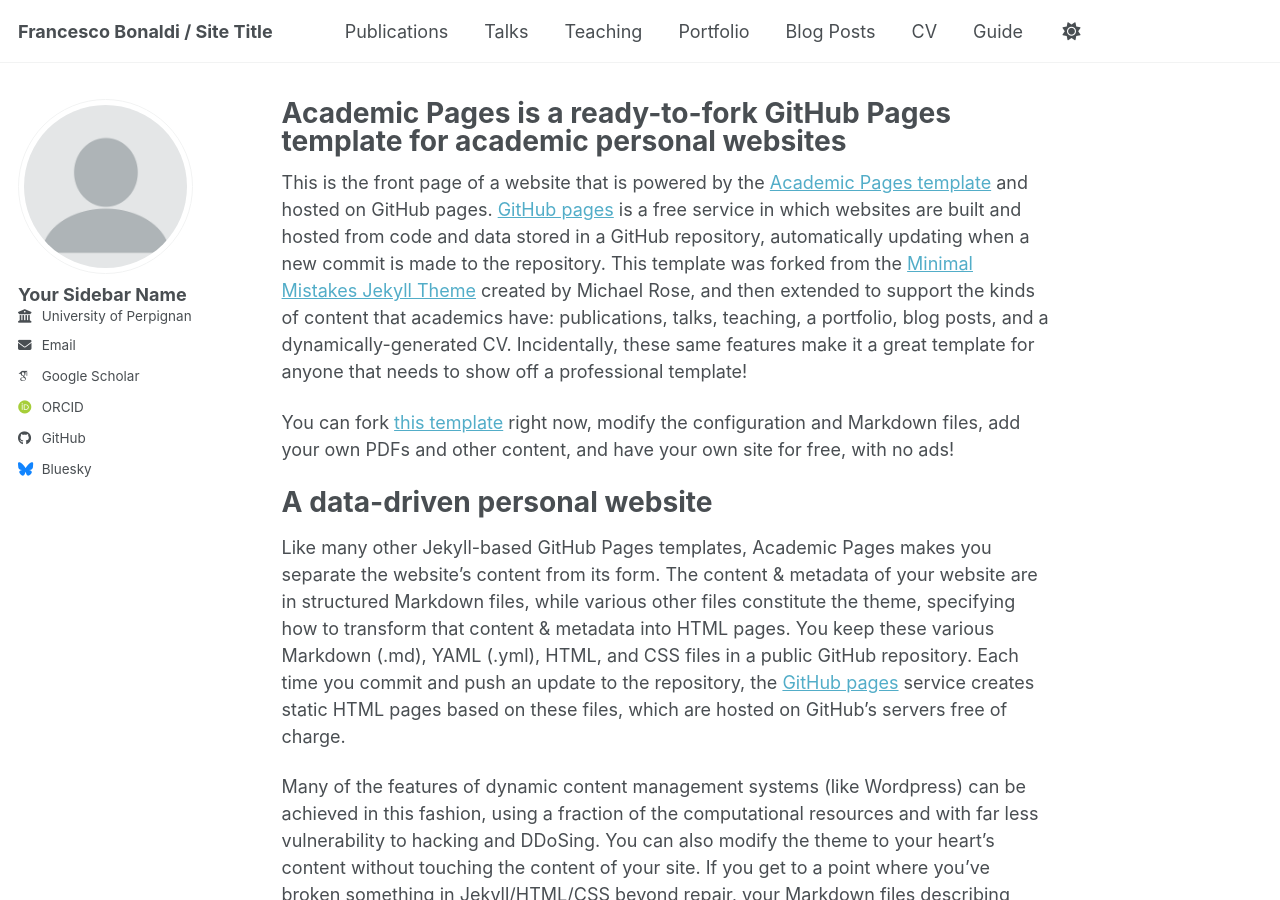
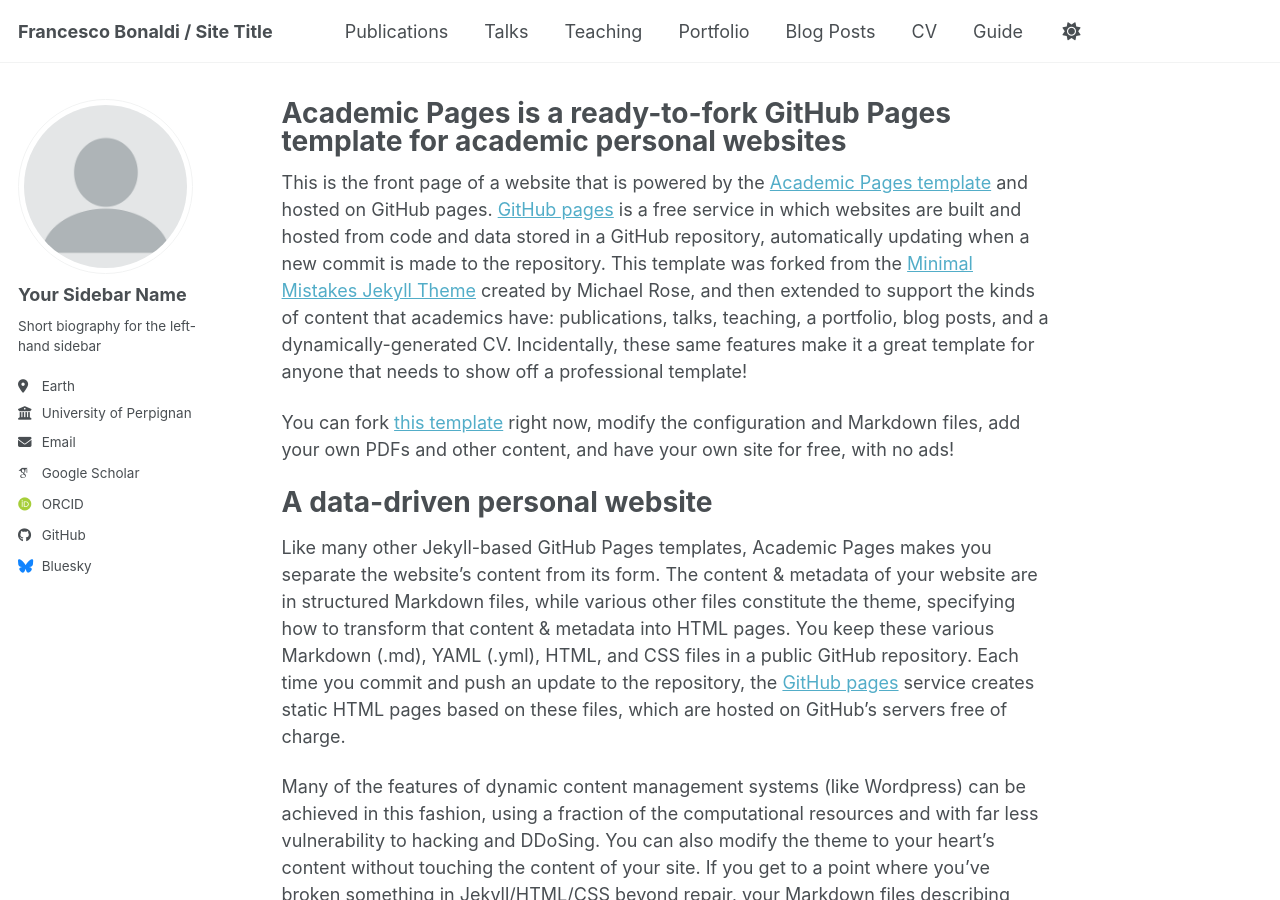
Before and after one commit to fbonaldi/fbonaldi.github.io, a Jekyll site: the page built from _pages/about.md, in a window 1280 px wide and 900 px high. Built offline with Jekyll 4.4.1, drawn with Linux system fonts in a browser that asks for light colours; some web fonts are replaced; a script bundle is joined from its source files by our own code; library files that are not in the unit come from our copies.

Commit message:
Update _config.yml

```diff
--- a/_config.yml
+++ b/_config.yml
@@ -26,8 +26,8 @@
   avatar           : "profile.png"
   name             : "Your Sidebar Name"
   pronouns         : # example: "she/her"
-  #bio              : "Short biography for the left-hand sidebar"
-  #location         : "Earth"
+  bio              : "Short biography for the left-hand sidebar"
+  location         : "Earth"
   employer         : "University of Perpignan"
   uri              : # URL
   email            : "francesco.bonaldi@univ-perp.fr"
```
